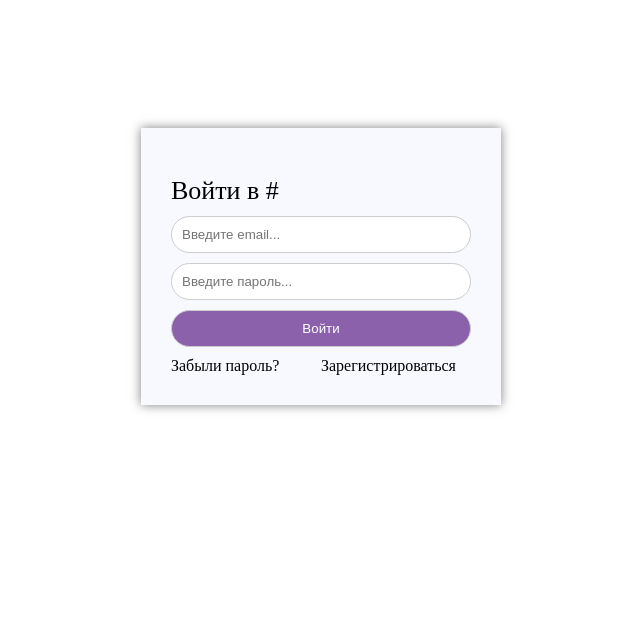
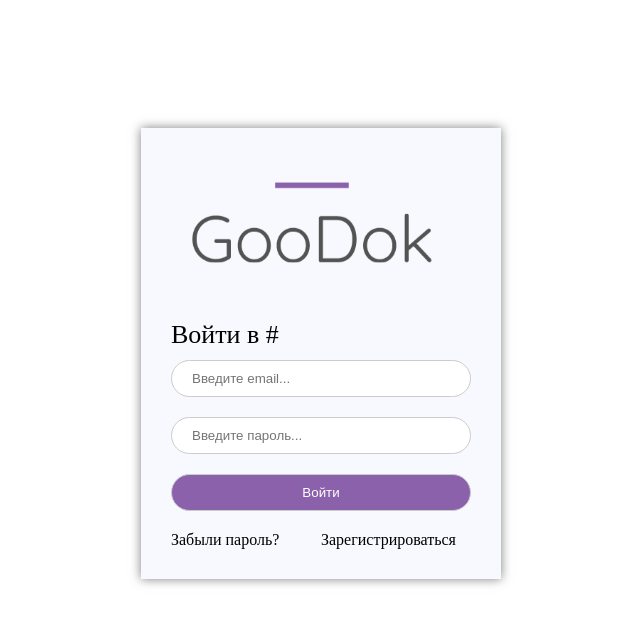
Before and after one commit to julimorozova/twitter, a FastAPI app: page / in a window 1280 px wide. Shown: the top 625 px of the page, without its empty margins (319-959 px from the left). Run offline with FastAPI, Linux system fonts and the light colour scheme.

Commit message:
Add a logotype

```diff
--- a/templates/login.html
+++ b/templates/login.html
@@ -8,7 +8,8 @@
 </head>
 <body>
 <div class="container">
-    <div class="logo"><img src="" alt=""></div>
+    <div class="logo"><img src="logo.png" alt=""></div>
+
     <div class="title">Войти в #</div>
     <form method="POST" action="/login" class="form">
         <div class="form__auto form__input"><input type="text" name="username" placeholder="Введите email..."></div>
@@ -20,6 +21,8 @@
         <div class="forgot__link"><a href="#">Забыли пароль?</a></div>
         <div class="forgot__link"><a href="#">Зарегистрироваться</a></div>
     </div>
+
+
 </div>
 </body>
 </html>
--- a/templates/style.css
+++ b/templates/style.css
@@ -24,8 +24,8 @@
     outline: none;
     border: 1px solid #ccc;
     border-radius: 50px;
-    padding: 10px;
-    margin-bottom: 10px;
+    padding: 10px 20px;
+    margin-bottom: 20px;
     width: 100%;
     box-sizing: border-box;
 }
@@ -48,6 +48,7 @@
 .forgot {
     display: grid;
     grid-template-columns: 1fr 1fr;
+    margin-top: 10px;
 }
 .forgot__link a {
     text-decoration: none;
```
Also changed, not shown: templates/logo.png (added).
